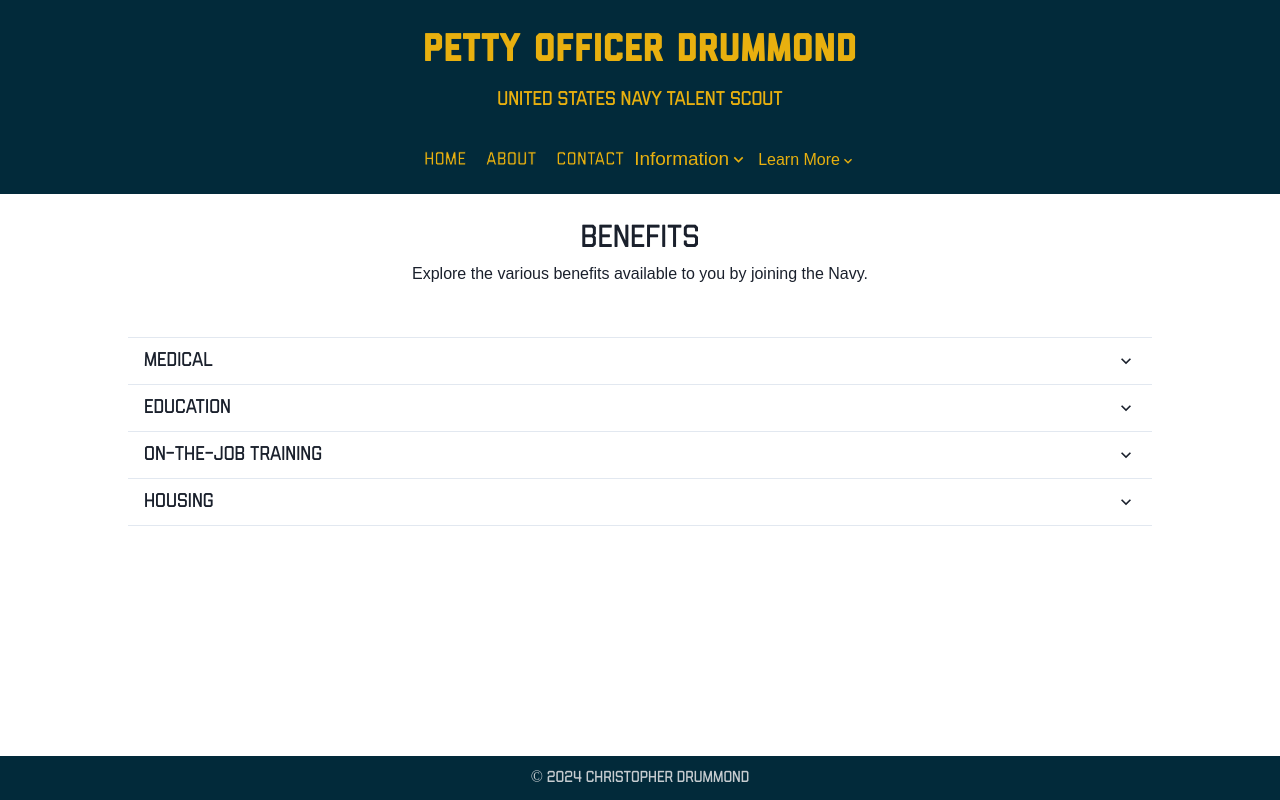
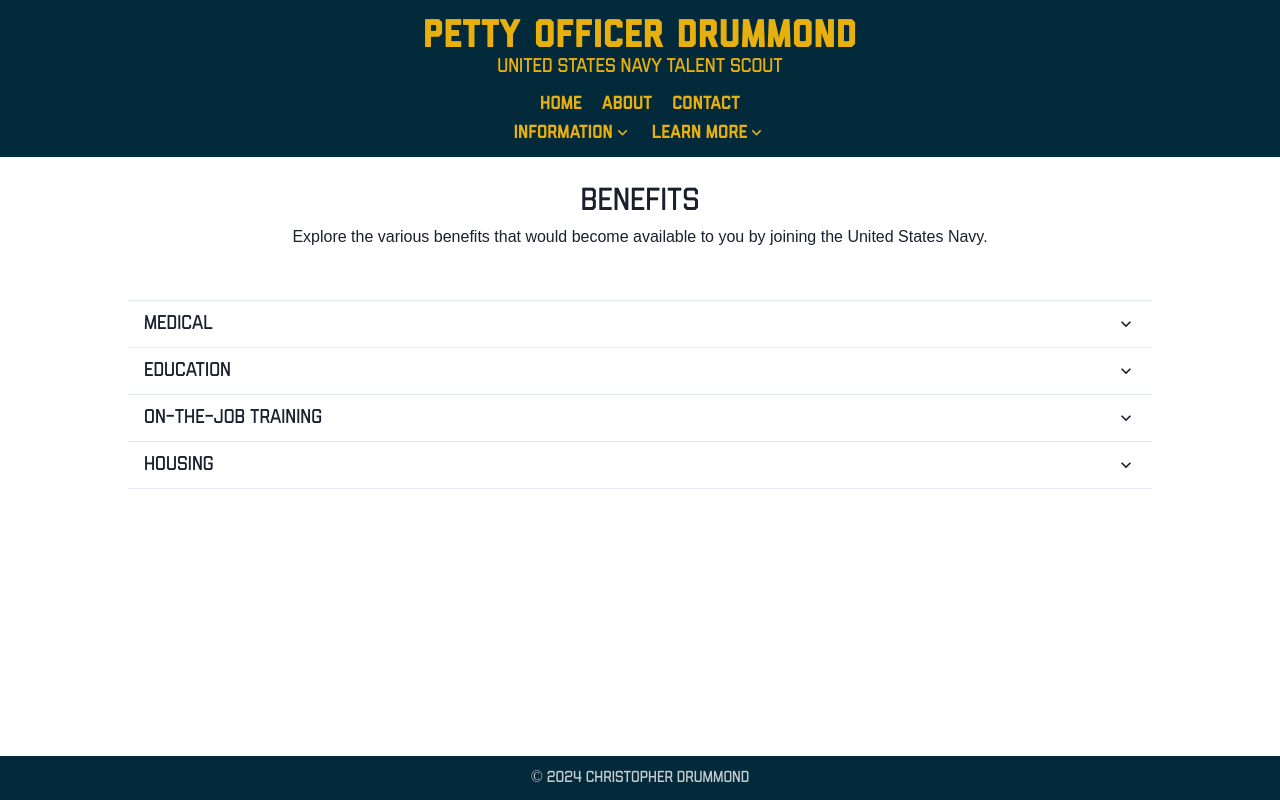
Before and after one commit to kdrummond528/cdrecruiter, a React (Create React App) app: page /info in a window 1280 px wide. Built offline with nearby package versions, Linux system fonts and the light colour scheme.

Commit message:
modified components

```diff
--- a/public/index.html
+++ b/public/index.html
@@ -7,7 +7,7 @@
   <meta name="viewport" content="width=device-width, initial-scale=1" />
   <meta name="theme-color" content="#000000" />
   <meta name="description" content="Web site created using create-react-app" />
-  <link rel="apple-touch-icon" href="%PUBLIC_URL%/logo192.png" />
+  <link rel="apple-touch-icon" href="/public/favicon.ico" />
   <!--
       manifest.json provides metadata used when your web app is installed on a
       user's mobile device or desktop. See https://developers.google.com/web/fundamentals/web-app-manifest/
--- a/src/App.css
+++ b/src/App.css
@@ -29,20 +29,19 @@
   font-size: 16px;
   color: #e8b00f;
   padding-top: 20px;
-  /* make it fixed to the top */
+  /* make it fixed to the top??? */
 }
 
-header h1 {
+.pg-name {
   font-family: "Heavy";
   font-size: 40px;
-  height: auto
+  line-height: .8em;
 }
 
-header h2 {
+.pg-subname {
   font-family: "Light";
   font-size: 20px;
-  padding: 5px;
-  padding-bottom: 20px;
+  padding-bottom: 8px;
 }
 
 nav {
@@ -57,6 +56,18 @@
 }
 
 .navlink {
+  text-decoration: none;
+  color: #e8b00f;
+  font-size: 19px;
+  font-family: "Medium";
+}
+
+.menu-btn {
+  margin-right: 10px;
+  margin-left: 10px;
+}
+
+.dropdown-navlink {
   text-decoration: none;
   color: #e8b00f;
   font-size: 19px;
@@ -114,39 +125,9 @@
   padding-top: 20px;
 }
 
-.body-div {
-  color: black;
-  padding-top: 20px;
-  padding-bottom: 40px;
-  padding-left: 50px;
-  padding-right: 50px;
-  line-height: 1.5em;
-  margin-bottom: 35px;
-}
-
-.benefits-body-div {
-  color: black;
-  padding-top: 20px;
-  padding-bottom: 40px;
-  padding-left: 50px;
-  padding-right: 50px;
-  line-height: 1.5em;
-}
-
-.body {
-  background-color: #c6ccd0;
-  padding: 15px;
-  border: 1px solid #022a3a;
-  border-radius: 10px;
-  margin: 10px;
-  margin-bottom: 25px;
-}
-
-.body-label {
-  font-family: "Light";
-  font-size: 20px;
-  color: #022a3a;
-  padding-bottom: 8px;
+.pg-subheading {
+  padding-left: 10%;
+  padding-right: 10%;
 }
 
 .name {
--- a/src/App.js
+++ b/src/App.js
@@ -24,8 +24,8 @@
 
         <header>
 
-          <h1>Petty Officer Drummond</h1>
-          <h2>United States Navy Talent Scout</h2>
+          <p className='pg-name'>Petty Officer Drummond</p>
+          <p className='pg-subname'>United States Navy Talent Scout</p>
           <Nav />
         </header>
 
--- a/src/components/Benefits.js
+++ b/src/components/Benefits.js
@@ -5,9 +5,11 @@
     return (
         <div>
             <p className='benefits-pgheader'>Benefits</p>
-            <p>Explore the various benefits available to you by joining the Navy.</p>
+            <p className='pg-subheading'>
+                Explore the various benefits that would become available to you by joining the United States Navy.
+            </p>
             <Accordion allowToggle className='card'
-            marginBottom={'20%'}>
+                marginBottom={'20%'}>
                 <AccordionItem>
                     <h2>
                         <AccordionButton>
--- a/src/components/Nav.js
+++ b/src/components/Nav.js
@@ -21,56 +21,63 @@
                 <li>
                     <Link to="/contact" className='navlink'>
                         Contact</Link>
-
+                </li>
+            </ul>
+            {/* <li> */}
             <Menu>
-                        <MenuButton className='navbutton'>
+                <MenuButton className='menu-btn'>
+                    <p className='navlink'>
                         Information<ChevronDownIcon />
+                    </p>
                 </MenuButton>
 
                 <MenuList>
 
                     <MenuItem>
-                                <Link to="/benefits" className='navlink'>
+                        <Link to="/benefits" className='dropdown-navlink'>
                             Benefits</Link>
                     </MenuItem>
 
                     <MenuItem>
-                                <Link to="/process" className='navlink'>
+                        <Link to="/process" className='dropdown-navlink'>
                             Process of Enlisting</Link>
                     </MenuItem>
 
                     <MenuItem>
-                                <Link to="/resources" className='navlink'>Resources</Link>
+                        <Link to="/resources" className='dropdown-navlink'>Resources</Link>
                     </MenuItem>
 
                 </MenuList>
             </Menu>
+            {/* </li> */}
 
+            {/* <li> */}
             <Menu>
-                        <MenuButton
-                            rightIcon={<ChevronDownIcon />}>
+                <MenuButton className='menu-btn'>
+                    <p className='navlink'>
                         Learn More<ChevronDownIcon />
+                    </p>
                 </MenuButton>
 
                 <MenuList>
 
                     <MenuItem>
-                                <Link to="/survey" className='navlink'>
+                        <Link to="/survey" className='dropdown-navlink'>
                             Interest Survey</Link>
                     </MenuItem>
 
                     <MenuItem>
-                                <Link to="/appt" className='navlink'>
+                        <Link to="/appt" className='dropdown-navlink'>
                             Schedule an Appointment</Link>
                     </MenuItem>
 
                 </MenuList>
             </Menu>
 
-                </li>
-            </ul>
+            {/* </li> */}
+            {/* </ul> */}
 
-        </nav>
+        </nav >
     )
 
 }
--- a/src/components/Resources.js
+++ b/src/components/Resources.js
@@ -1,12 +1,13 @@
 import React from 'react';
-import { Tabs, TabList, TabPanels, Tab, TabPanel } from '@chakra-ui/react';
 import { Accordion, Box, AccordionItem, AccordionButton, AccordionPanel, AccordionIcon } from '@chakra-ui/react'
 
 const Resources = () => {
     return (
         <div>
             <p className='resources-pgheader'>Resources</p>
-
+            <p className='pg-subheading'>
+                Explore this resource library for documents, guides, and more information to help you make your decision or prepare for your life in the Navy.
+            </p>
             <Accordion allowToggle className='card'
                 marginBottom={'20%'}>
 
```
Also changed, not shown: 1 other file (tests, documents, lock files or other folders). Lines whose indentation alone changed are shown as unchanged.
